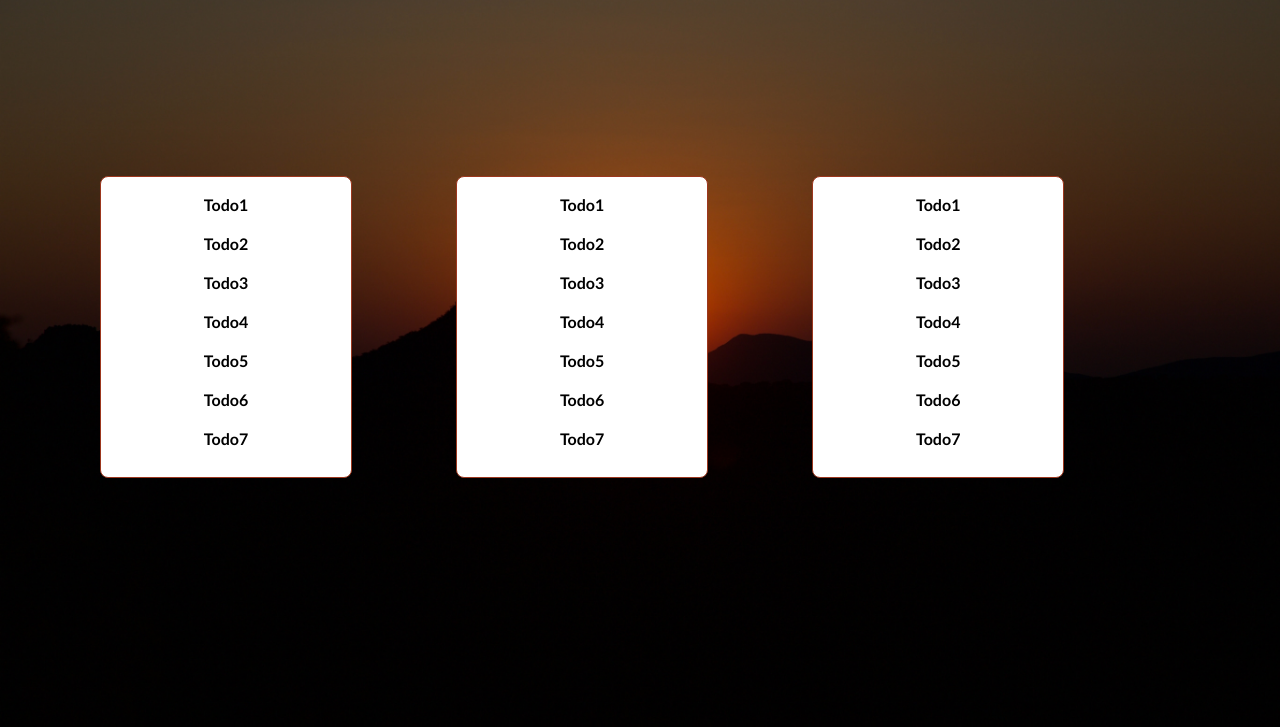
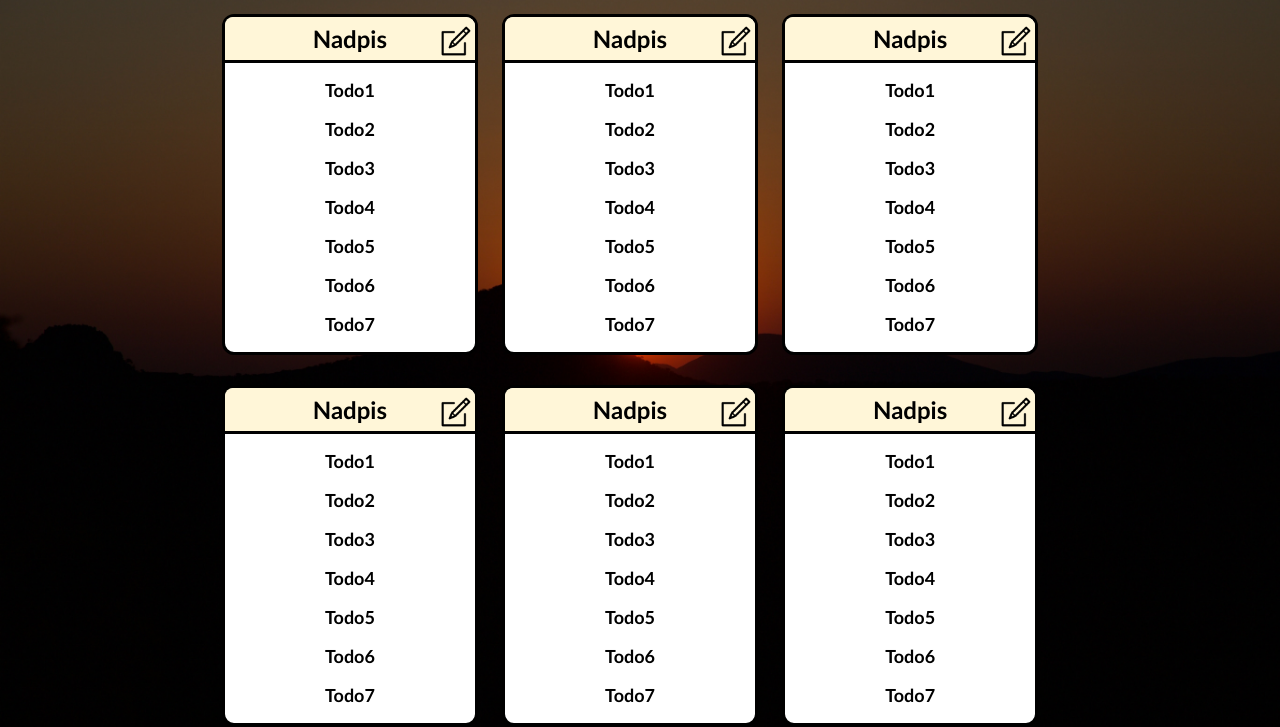
Before and after one commit to ByMikiii/Web-Projects, a plain HTML site: page Todo/index.html in a window 1280 px wide. Shown: the part 73-800 px from the top of the page. Drawn offline with Linux system fonts and the light colour scheme.

Commit message:
Edit icon & line-through

```diff
--- a/Todo/CSS/app.css
+++ b/Todo/CSS/app.css
@@ -10,25 +10,30 @@ body {
   padding: 0;
 }
 h1 {
-  color: rgb(156, 55, 30);
-  font-size: 48px;
+  color: rgb(0, 0, 0);
+  font-size: 3rem;
   text-align: center;
 }
-.todo-list {
+.boxes,
+.boxes2 {
+  text-align: center;
+}
+.todo-list,
+.todo-list2 {
   background-color: white;
   width: 250px;
-  height: 300px;
-  border: 1px solid rgb(156, 55, 30);
-  border-radius: 8px;
-  margin-top: 15%;
-  margin-left: 100px;
+  height: 335px;
+  border: 3px solid rgb(0, 0, 0);
+  border-radius: 12px;
   display: inline-block;
+  text-align: center;
+  margin-top: 30px;
+  margin-right: 20px;
 }
 .btn {
-  margin-left: 20px;
   margin-top: 15px;
-  width: 210px;
-  font-size: 16px;
+  width: 230px;
+  font-size: 18px;
   background-color: white;
   color: black;
   border: none;
@@ -39,5 +44,35 @@ h1 {
 }
 .btn:active,
 .btn:hover {
-  background-color: rgb(243, 243, 243);
+  background-color: rgb(230, 229, 229);
 }
+.todo-list p,
+.todo-list2 p {
+  font-size: 24px;
+  padding-top: 7px;
+  padding-bottom: 7px;
+  border-bottom: black 3px solid;
+  border-top-left-radius: 8px;
+  border-top-right-radius: 9px;
+  background-color: rgb(255, 246, 216);
+  font-weight: bold;
+}
+.editicon2 {
+  height: 2rem;
+  position: absolute;
+}
+.editt {
+  position: relative;
+  background-color: red;
+  left: 90px;
+  bottom: 38px;
+}
+.editicon:hover,
+.editicon:active {
+  background-color: green;
+}
+/* .todo-list2,
+#mid,
+#right {
+  display: none;
+} */
--- a/Todo/JS/todo-script.js
+++ b/Todo/JS/todo-script.js
@@ -1,16 +1,13 @@
-const getInfo = ;
+function pushButton(button) {
+  let btn = "#btn" + button;
+  let btnSel = document.querySelector(btn);
+  let compStyles = window.getComputedStyle(btnSel);
+  let textDec = compStyles.getPropertyValue("text-Decoration");
 
-let i = 1;
-function pushButton(button) {
-  if (document.getElementById("btn" + button).style.textDecoration != "none") {
+  if (textDec == "rgb(0, 0, 0)") {
     document.getElementById("btn" + button).style.textDecoration =
-      "line-through";
-  } else if (
-    document.getElementById("btn" + button).style.textDecoration ==
-    "line-through"
-  ) {
+      "line-through 2px";
+  } else if (textDec == "line-through 2px rgb(0, 0, 0)") {
     document.getElementById("btn" + button).style.textDecoration = "none";
-    i = 1;
   }
-  console.log(i);
 }
--- a/Todo/index.html
+++ b/Todo/index.html
@@ -10,9 +10,17 @@
   </head>
   <body>
     <h1>Todo</h1>
-
+    <div class="boxes">
       <div class="todo-list" id="left">
         <div class="todo1" id="todo1">
+          <p class="todoname">Nadpis</p>
+          <div class="editt">
+            <img
+              src="/Todo/Images/edit-icon.png"
+              alt="Edit-icon"
+              class="editicon2"
+            />
+          </div>
           <button class="btn" id="btn1" onclick="pushButton(1)">Todo1</button>
           <button class="btn" id="btn2" onclick="pushButton(2)">Todo2</button>
           <button class="btn" id="btn3" onclick="pushButton(3)">Todo3</button>
@@ -25,6 +33,14 @@
 
       <div class="todo-list" id="mid">
         <div class="todo1" id="todo1">
+          <p class="todoname">Nadpis</p>
+          <div class="editt">
+            <img
+              src="/Todo/Images/edit-icon.png"
+              alt="Edit-icon"
+              class="editicon2"
+            />
+          </div>
           <button class="btn" id="btn8" onclick="pushButton(8)">Todo1</button>
           <button class="btn" id="btn9" onclick="pushButton(9)">Todo2</button>
           <button class="btn" id="btn10" onclick="pushButton(10)">Todo3</button>
@@ -37,24 +53,86 @@
 
       <div class="todo-list" id="right">
         <div class="todo1" id="todo1">
-        <button class="btn" id="btn1" onclick="pushButton()">Todo1</button>
-        <button class="btn" id="btn2" onclick="pushButton()">Todo2</button>
-        <button class="btn" id="btn3" onclick="pushButton()">Todo3</button>
-        <button class="btn" id="btn4" onclick="pushButton()">Todo4</button>
-        <button class="btn" id="btn5" onclick="pushButton()">Todo5</button>
-        <button class="btn" id="btn6" onclick="pushButton()">Todo6</button>
-        <button class="btn" id="btn7" onclick="pushButton()">Todo7</button>
+          <p class="todoname">Nadpis</p>
+          <div class="editt">
+            <img
+              src="/Todo/Images/edit-icon.png"
+              alt="Edit-icon"
+              class="editicon2"
+            />
+          </div>
+          <button class="btn" id="btn15" onclick="pushButton(15)">Todo1</button>
+          <button class="btn" id="btn16" onclick="pushButton(16)">Todo2</button>
+          <button class="btn" id="btn17" onclick="pushButton(17)">Todo3</button>
+          <button class="btn" id="btn18" onclick="pushButton(18)">Todo4</button>
+          <button class="btn" id="btn19" onclick="pushButton(19)">Todo5</button>
+          <button class="btn" id="btn20" onclick="pushButton(20)">Todo6</button>
+          <button class="btn" id="btn21" onclick="pushButton(21)">Todo7</button>
+        </div>
       </div>
     </div>
 
-    <!-- <div class="todo-list" id="right">
+    <div class="boxes2">
+      <div class="todo-list2" id="left1">
         <div class="todo1" id="todo1">
-        <button class="btn" id="todo5" onclick="pushButton()">Todo1</button>
-        <button class="btn" id="todo6" onclick="pushButton()">Todo2</button>
-        <button class="btn" id="todo7" onclick="pushButton()">Todo3</button>
-        <button class="btn" id="todo8" onclick="pushButton()">Todo4</button>
+          <p class="todoname">Nadpis</p>
+          <div class="editt">
+            <img
+              src="/Todo/Images/edit-icon.png"
+              alt="Edit-icon"
+              class="editicon2"
+            />
           </div>
-    </div> -->
+          <button class="btn" id="btn22" onclick="pushButton(22)">Todo1</button>
+          <button class="btn" id="btn23" onclick="pushButton(23)">Todo2</button>
+          <button class="btn" id="btn24" onclick="pushButton(24)">Todo3</button>
+          <button class="btn" id="btn25" onclick="pushButton(25)">Todo4</button>
+          <button class="btn" id="btn26" onclick="pushButton(26)">Todo5</button>
+          <button class="btn" id="btn27" onclick="pushButton(27)">Todo6</button>
+          <button class="btn" id="btn28" onclick="pushButton(28)">Todo7</button>
+        </div>
+      </div>
+
+      <div class="todo-list2" id="mid2">
+        <div class="todo1" id="todo1">
+          <p class="todoname">Nadpis</p>
+          <div class="editt">
+            <img
+              src="/Todo/Images/edit-icon.png"
+              alt="Edit-icon"
+              class="editicon2"
+            />
+          </div>
+          <button class="btn" id="btn29" onclick="pushButton(29)">Todo1</button>
+          <button class="btn" id="btn30" onclick="pushButton(30)">Todo2</button>
+          <button class="btn" id="btn31" onclick="pushButton(31)">Todo3</button>
+          <button class="btn" id="btn32" onclick="pushButton(32)">Todo4</button>
+          <button class="btn" id="btn33" onclick="pushButton(33)">Todo5</button>
+          <button class="btn" id="btn34" onclick="pushButton(34)">Todo6</button>
+          <button class="btn" id="btn35" onclick="pushButton(35)">Todo7</button>
+        </div>
+      </div>
+
+      <div class="todo-list2" id="right3">
+        <div class="todo1" id="todo1">
+          <p class="todoname">Nadpis</p>
+          <div class="editt">
+            <img
+              src="/Todo/Images/edit-icon.png"
+              alt="Edit-icon"
+              class="editicon2"
+            />
+          </div>
+          <button class="btn" id="btn36" onclick="pushButton(36)">Todo1</button>
+          <button class="btn" id="btn37" onclick="pushButton(37)">Todo2</button>
+          <button class="btn" id="btn38" onclick="pushButton(38)">Todo3</button>
+          <button class="btn" id="btn39" onclick="pushButton(39)">Todo4</button>
+          <button class="btn" id="btn40" onclick="pushButton(40)">Todo5</button>
+          <button class="btn" id="btn41" onclick="pushButton(41)">Todo6</button>
+          <button class="btn" id="btn42" onclick="pushButton(42)">Todo7</button>
+        </div>
+      </div>
+    </div>
 
     <script src="/Todo/JS/todo-script.js"></script>
   </body>
```
Also changed, not shown: Todo/Images/edit-icon.png (added). Lines whose indentation alone changed are shown as unchanged.
